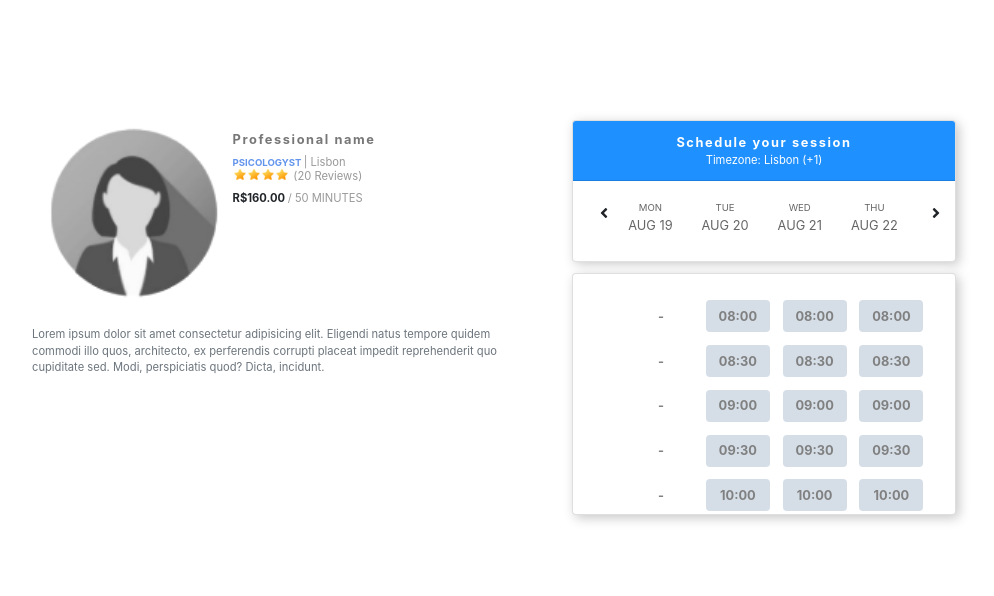
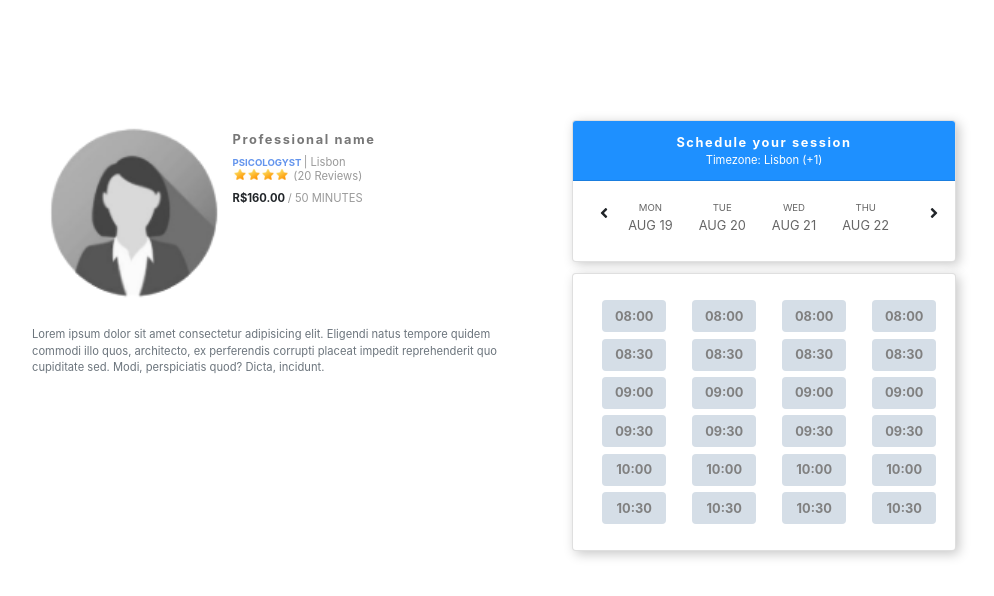
Before and after one commit to notreniev/zk-challenge, an Angular app: page /home in a window 1280 px wide. Shown: the top 596 px of the page, without its empty margins (83-1077 px from the left). Built offline with nearby package versions, Linux system fonts and the light colour scheme.

Commit message:
Slot's scrolling ok

```diff
--- a/src/app/home/home.component.ts
+++ b/src/app/home/home.component.ts
@@ -37,20 +37,14 @@ export class HomeComponent implements OnInit {
       { weekday: 'thu', day: 'AUG 27' }
     ],
     slots: [
-      { time: '-' }, { time: '08:00' }, { time: '08:00' }, { time: '08:00' },
-      { time: '-' }, { time: '08:30' }, { time: '08:30' }, { time: '08:30' },
-      { time: '-' }, { time: '09:00' }, { time: '09:00' }, { time: '09:00' },
-      { time: '-' }, { time: '09:30' }, { time: '09:30' }, { time: '09:30' },
-      { time: '-' }, { time: '10:00' }, { time: '10:00' }, { time: '10:00' },
-      { time: '-' }, { time: '10:30' }, { time: '10:30' }, { time: '10:30' },
-      { time: '-' }, { time: '10:00' }, { time: '10:00' }, { time: '10:00' },
-      { time: '-' }, { time: '10:00' }, { time: '10:00' }, { time: '10:00' },
-      { time: '-' }, { time: '10:00' }, { time: '10:00' }, { time: '10:00' },
-      { time: '-' }, { time: '10:00' }, { time: '10:00' }, { time: '10:00' },
-      { time: '-' }, { time: '10:00' }, { time: '10:00' }, { time: '10:00' },
-      { time: '-' }, { time: '10:00' }, { time: '10:00' }, { time: '10:00' },
-      { time: '-' }, { time: '10:00' }, { time: '10:00' }, { time: '10:00' },
-      { time: '-' }, { time: 'MORE' }, { time: 'MORE' }, { time: 'MORE' }
+      { time: '08:00' }, { time: '08:30' }, { time: '09:00' }, { time: '09:30' },
+      { time: '10:00' }, { time: '10:30' }, { time: '11:00' }, { time: '11:30' },
+      { time: '12:00' }, { time: '12:30' }, { time: '13:00' }, { time: '13:30' },
+      { time: '14:00' }, { time: '14:30' }, { time: '15:00' }, { time: '15:30' },
+      { time: '16:00' }, { time: '16:30' }, { time: '17:00' }, { time: '17:30' },
+      { time: '18:00' }, { time: '18:30' }, { time: '19:00' }, { time: '19:30' },
+      { time: '20:00' }, { time: '20:30' }, { time: '21:00' }, { time: '21:30' },
+      { time: 'MORE' }
     ]
   };
 
--- a/src/app/schedule/schedule.component.css
+++ b/src/app/schedule/schedule.component.css
@@ -17,10 +17,10 @@
 }
 
 .info-widget {
-  width: 20%;
+    width: 3rem;
     height: 40px;
     border: 0px solid black;
-  margin: 0 2% 0 3%;
+    margin: 0 4% 0 4%;
     display: inline-block;
     word-wrap: break-word;
     text-align: center;
@@ -36,8 +36,8 @@
 
 .middle {
     float: left;
-  margin-left: 1%;
-  margin-right: 1%;
+    margin-left: 2%;
+    margin-right: 2%;
     width: 90%;
     overflow: auto;
     /*will change this to hidden later to deny scolling to user*/
@@ -48,29 +48,34 @@
     float: left;
     margin-left: 2%;
 }
+
 .arrow-right {
     float: right;
 }
 
-.flex-container{
+.flex-container {
     display: flex;
     flex-wrap: wrap;
     border: solid 0px;
 }
 
-.card{
+.card {
     width: 24rem;
 }
 
-.card-body{
-  padding-right: 0%;
+.card-body {
+    padding-right: 2rem;
 }
 
-.card-slots{
+.card-body .col-sm {
+    padding-right: 0;
+}
+
+.card-slots {
     margin-top: 2%;
 }
 
-.slot{
+.slot {
     text-align: center;
     min-width: 4rem;
     margin: 0.4rem;
@@ -82,12 +87,12 @@
     border-radius: 4px;
 }
 
-.slot-free{
+.slot-free {
     text-align: center;
     min-width: 4rem;
     margin: 0.4rem;
     padding: 0.4rem;
-  background-color:white;
+    background-color: white;
     color: grey;
     font-size: 0.8rem;
     font-weight: bold;
@@ -96,19 +101,18 @@
 
 .middle-v {
     float: left;
-  margin-left: 1%;
-  margin-right: 1%;
-  width: 100%;
+    /* margin-left: -3%; */
+    margin-right: -1%;
+    width: 26%;
     overflow: auto;
     /*will change this to hidden later to deny scolling to user*/
     white-space: nowrap;
 }
 
 .info-widget-v {
-  height: 200px;
+    height: 230px;
     border: 0px solid black;
     margin: 0 2% 0 3%;
-  /* display: inline-block; */
     word-wrap: break-word;
     text-align: center;
     font-size: 0.8rem;
--- a/src/app/schedule/schedule.component.html
+++ b/src/app/schedule/schedule.component.html
@@ -27,10 +27,7 @@
 
                 <div class="col-sm">
                     <div class="arrow-right">
-            <fa-icon
-              [icon]="faAngleDoubleRight"
-              (click)="scrollRight()"
-            ></fa-icon>
+                        <fa-icon [icon]="faAngleDoubleRight" (click)="scrollRight()"></fa-icon>
                     </div>
                 </div>
             </div>
@@ -46,8 +43,40 @@
 </div>
 
 <div class="card card-slots">
-  <div class="card-body middle-v">
-    <div class="flex-container col-sm-12 info-widget-v">
+    <div class="card-body ">
+        <div class="row">
+            <div class="flex-container">
+                <div class=" middle-v ">
+                    <div class=" col-sm-3 info-widget-v">
+                        <div *ngFor="let slot of schedule.content.slots; let i = index">
+                            <div [ngClass]="{'slot': slot.time != '-' , 'slot-free': slot.time == '-'}">
+                                {{slot.time}}
+                            </div>
+                        </div>
+                    </div>
+                </div>
+                <div class="middle-v ">
+                    <div class=" col-sm-3 info-widget-v">
+                        <div *ngFor="let slot of schedule.content.slots; let i = index">
+                            <div [ngClass]="{'slot': slot.time != '-' , 'slot-free': slot.time == '-'}">
+                                {{slot.time}}
+                            </div>
+                        </div>
+                    </div>
+                </div>
+
+                <div class="middle-v ">
+                    <div class=" col-sm-3  info-widget-v">
+                        <div *ngFor="let slot of schedule.content.slots; let i = index">
+                            <div [ngClass]="{'slot': slot.time != '-' , 'slot-free': slot.time == '-'}">
+                                {{slot.time}}
+                            </div>
+                        </div>
+                    </div>
+                </div>
+
+                <div class="middle-v ">
+                    <div class=" col-sm-3  info-widget-v">
                         <div *ngFor="let slot of schedule.content.slots; let i = index">
                             <div [ngClass]="{'slot': slot.time != '-' , 'slot-free': slot.time == '-'}">
                                 {{slot.time}}
@@ -56,3 +85,31 @@
                     </div>
                 </div>
             </div>
+        </div>
+    </div>
+</div>
+
+<!-- <div class="card card-slots">
+    <div class="card-body ">
+        <div class="middle-v flex-container">
+            <div class=" col-sm-2 info-widget-v">
+                <div *ngFor="let slot of schedule.content.slots; let i = index">
+                    <div [ngClass]="{'slot': slot.time != '-' , 'slot-free': slot.time == '-'}">
+                        {{slot.time}}
+                    </div>
+                </div>
+            </div>
+        </div>
+
+        <div class="flex-container middle-v">
+            <div class=" col-sm-2 info-widget-v">
+                <div *ngFor="let slot of schedule.content.slots; let i = index">
+                    <div [ngClass]="{'slot': slot.time != '-' , 'slot-free': slot.time == '-'}">
+                        {{slot.time}}
+                    </div>
+                </div>
+            </div>
+        </div>
+
+    </div>
+</div> -->
```
Lines whose indentation alone changed are shown as unchanged.
